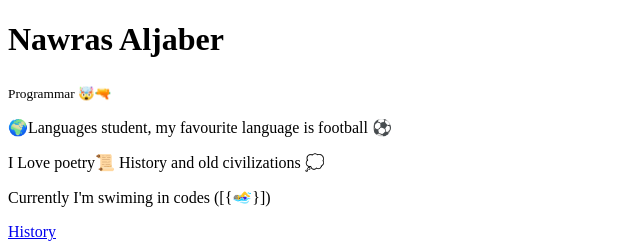
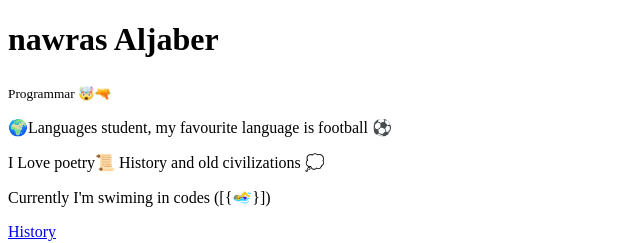
Before and after one commit to Nawras00/profile, a plain HTML site: page index.html in a window 1280 px wide. Shown: the full height of the page, 0-640 px from the left. Drawn offline with Linux system fonts and the light colour scheme.

Commit message:
my profile page

```diff
--- a/index.html
+++ b/index.html
@@ -2,10 +2,10 @@
 <html lang="en">
 <head>
   <meta charset="UTF-8">
-  <title>THE NAWRAS</title>
+  <title>Personal page</title>
 </head>
 <body>
-  <h1>Nawras Aljaber</h1>
+  <h1>nawras Aljaber</h1>
   <sub>Programmar 🤯🔫</sub>
   <p>🌍Languages student, my favourite language is football ⚽</p>
    <p>I Love poetry📜 History and old civilizations 💭</p>
```
Also changed, not shown: 1 other file.
